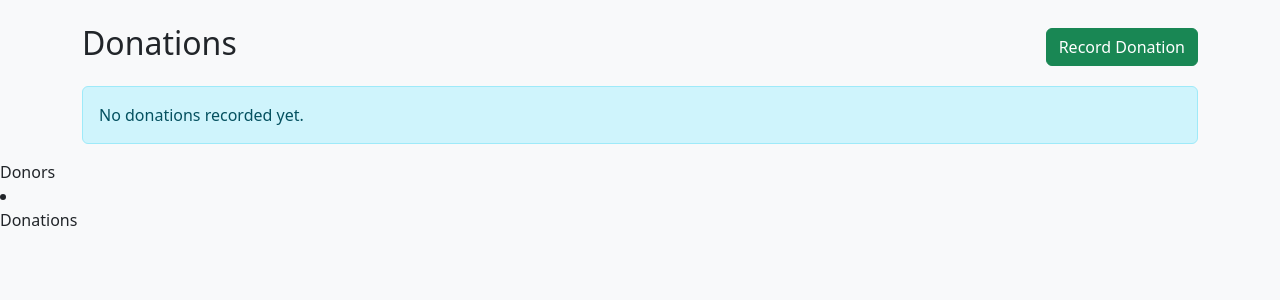
After one commit to kunalbelkar43-cyber/DonorManagementSystem, a Flask app: page /donations/ in a window 1280 px wide. The commit adds this page. Shown: the top 300 px of the page. Run offline with Flask 3, Linux system fonts and the light colour scheme; the visitor is signed in with stand-in values (Sample User, id 1).

Commit message:
Phase 4.1 - Donation module foundation

```diff
--- a/app/__init__.py
+++ b/app/__init__.py
@@ -7,6 +7,7 @@ from app.models.user import User
 from app.auth import auth
 from app.dashboard import dashboard
 from app.donors import donors
+from app.donations import donations
 
 @login_manager.user_loader
 def load_user(user_id):
@@ -25,7 +26,7 @@ def create_app():
     app.register_blueprint(auth)
     app.register_blueprint(dashboard)
     app.register_blueprint(donors)
-
+    app.register_blueprint(donations)
     @app.route("/")
     def home():
         return "<h1>Donor Management System</h1>"
--- a/app/donations/routes.py
+++ b/app/donations/routes.py
@@ -0,0 +1,9 @@
+from flask import render_template
+from flask_login import login_required
+
+from app.donations import donations
+
+@donations.route("/")
+@login_required
+def list_donations():
+    return render_template("donations/list.html")
--- a/app/templates/base.html
+++ b/app/templates/base.html
@@ -36,3 +36,8 @@
 </body>
 
 </html>
+<li class="nav-item">
+    <a class="nav-link" href="{{ url_for('donations.list_donations') }}">
+        Donations
+    </a>
+</li>
--- /dev/null
+++ b/app/templates/donations/list.html
@@ -0,0 +1,23 @@
+{% extends "base.html" %}
+
+{% block title %}Donations{% endblock %}
+
+{% block content %}
+
+<div class="container mt-4">
+
+    <div class="d-flex justify-content-between align-items-center mb-3">
+        <h2>Donations</h2>
+
+        <a href="#" class="btn btn-success">
+            Record Donation
+        </a>
+    </div>
+
+    <div class="alert alert-info">
+        No donations recorded yet.
+    </div>
+
+</div>
+
+{% endblock %}
```
Also changed, not shown: app/donations/__init__.py (+9 -0 lines).
